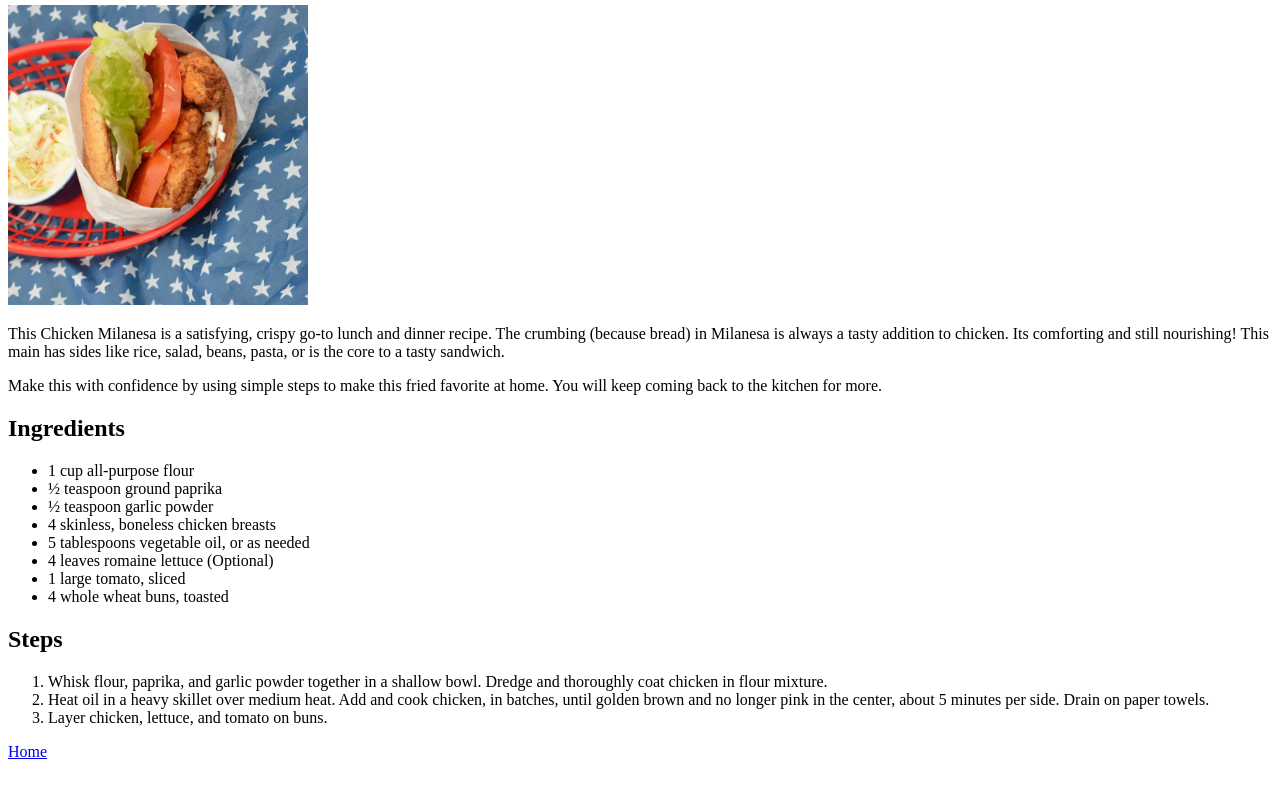
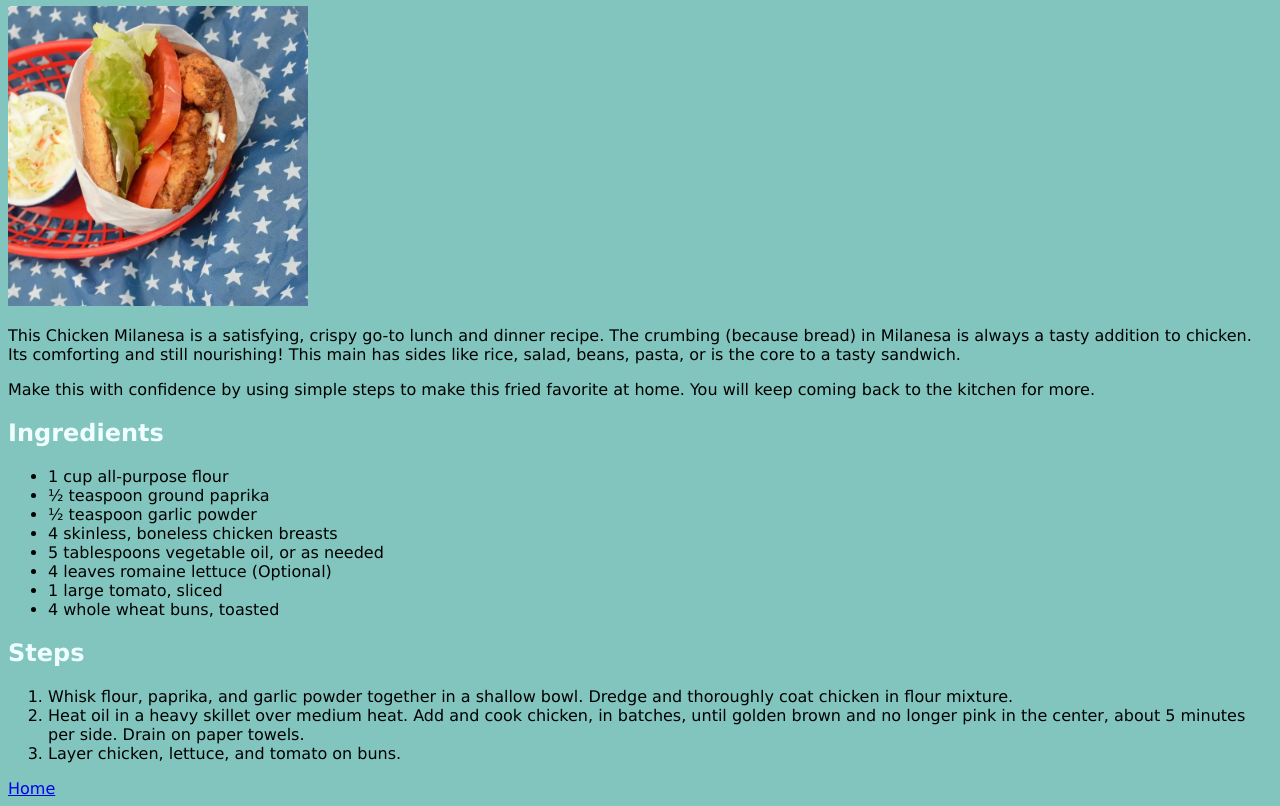
Before and after one commit to Chaospk/odin-recipes, a plain HTML site: page recipes/milanesa.html in a window 1280 px wide. Shown: the part 75-881 px from the top of the page. Before the commit the page ends 844 px from the top, so only its background shows below. Drawn offline with Linux system fonts and the light colour scheme.

Commit message:
added styles for multiple recipes pages

```diff
--- a/recipes/milanesa.html
+++ b/recipes/milanesa.html
@@ -2,7 +2,8 @@
 <html lang="en">
   <head>
     <meta charset="UTF-8" />
-    <title>Recipe</title>
+    <title>Milanesa</title>
+    <link rel="stylesheet" href="styles.css" />
   </head>
   <body>
     <h1>Milanesa Sandwich</h1>
--- a/recipes/styles.css
+++ b/recipes/styles.css
@@ -0,0 +1,9 @@
+body {
+  font-family: Verdana, Tahoma, sans-serif;
+  background-color: rgba(17, 146, 133, 0.527);
+}
+h1,
+h2 {
+  color: azure;
+  font-weight: 800;
+}
```
Also changed, not shown: recipes/deepdishpizza.html (+2 -1 lines), recipes/smashburgers.html (+2 -1 lines), recipes/tiramisu.html (+2 -1 lines).
